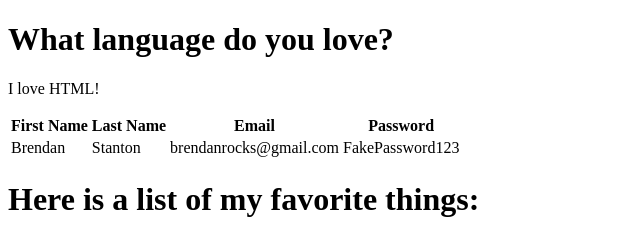
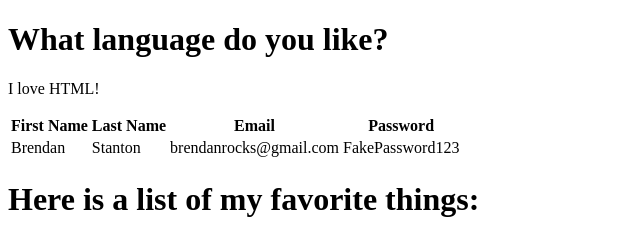
Before and after one commit to Flamingoo22/webFundamentals, a plain HTML site: page html-basic/fix-indentation/fix_indentation.html in a window 1280 px wide. Shown: the top 237 px of the page, 0-640 px from the left. Drawn offline with Linux system fonts and the light colour scheme.

Commit message:
edited assignment

```diff
--- a/html-basic/fix-indentation/fix_indentation.html
+++ b/html-basic/fix-indentation/fix_indentation.html
@@ -9,7 +9,7 @@
         </head>
         <body>
             <h1>
-                What language do you love?
+                What language do you like?
             </h1>
             <p>
                 I love HTML!
```
Also changed, not shown: 1 other file.
